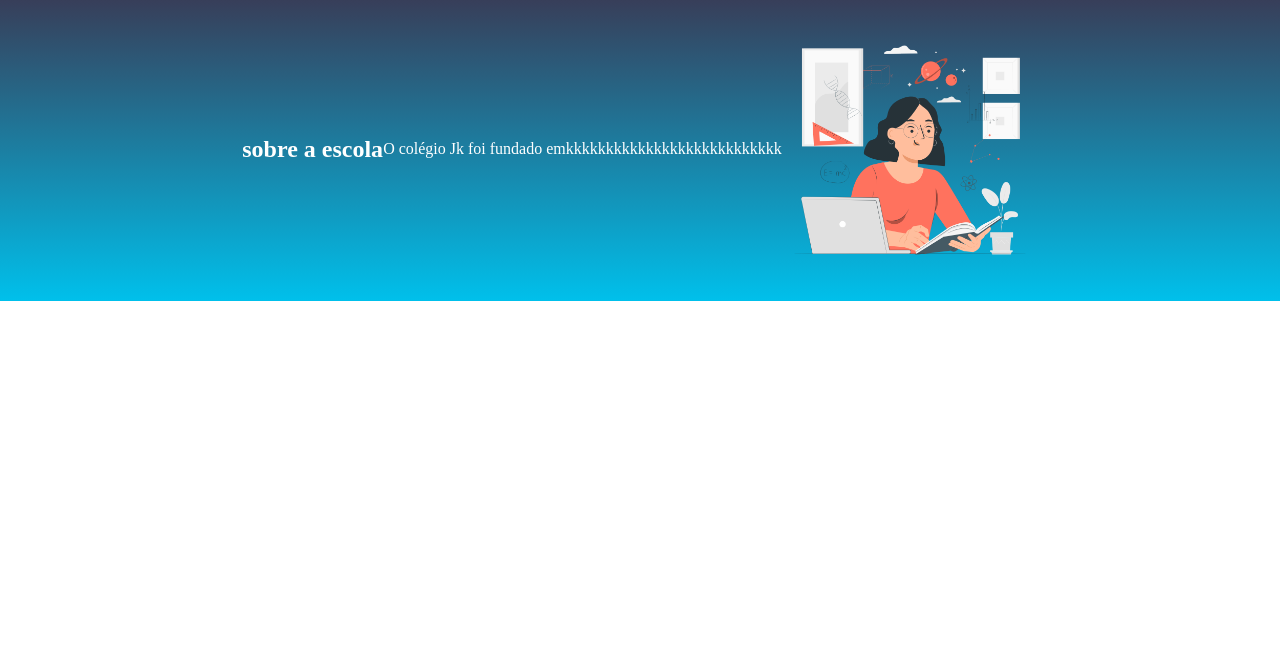
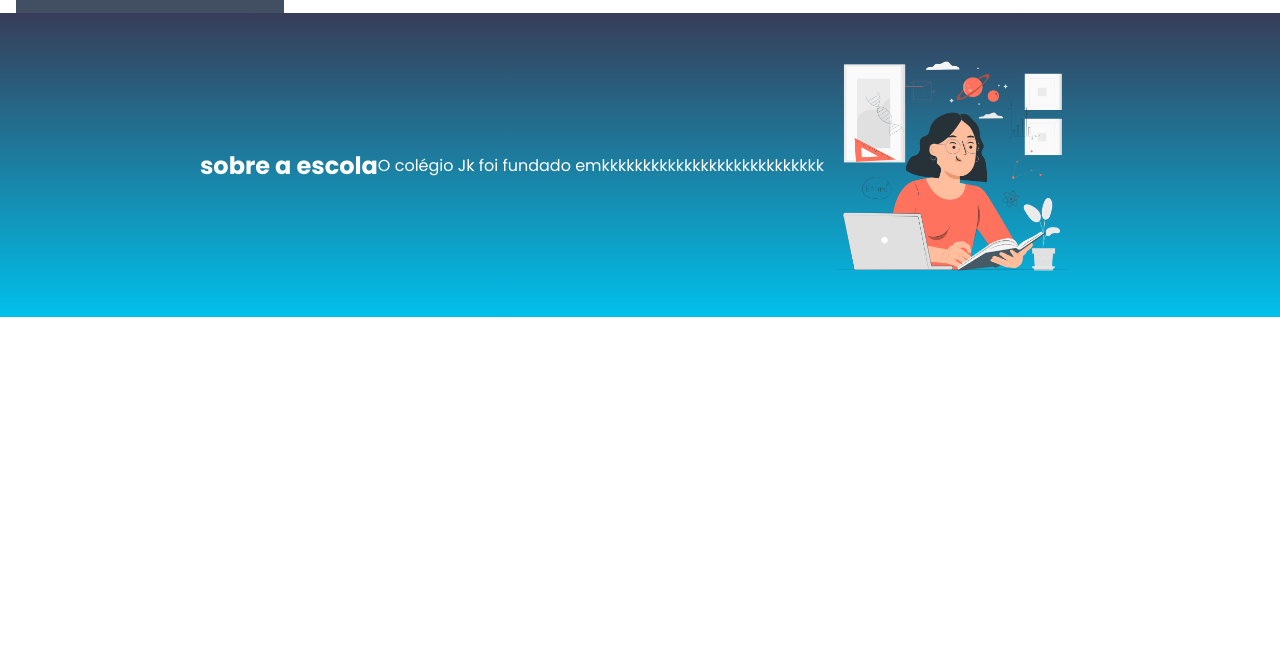
Before and after one commit to Brendinho/site-alura, a plain HTML site: page index.html in a window 1280 px wide. Shown: the part 153-800 px from the top of the page. Drawn offline with Linux system fonts and the light colour scheme.

Commit message:
Add files via upload

```diff
--- a/index.html
+++ b/index.html
@@ -6,6 +6,11 @@
     <meta name="viewport" content="width=device-width, initial-scale=1.0">
     <title>site-escola</title>
     <link rel="stylesheet" href="style.css">
+
+    <link rel="preconnect" href="https://fonts.googleapis.com">
+<link rel="preconnect" href="https://fonts.gstatic.com" crossorigin>
+<link href="https://fonts.googleapis.com/css2?family=Poppins:wght@400;700&display=swap" rel="stylesheet">
+
 </head>
 <body>
     <header class="jk">
@@ -23,5 +28,10 @@
     <img class="escola-imagem" src="Learning-pana.png" alt="">
 </section>
 
+<section class="estudante"
+
+</section>
+
+
 </body>
 </html>
--- a/style.css
+++ b/style.css
@@ -1,6 +1,10 @@
 * {
     margin: 0;
     padding: 0;
+}
+
+body{
+    font-family: "Poppins", sans-serif;
 }
 
 .jk {
```
